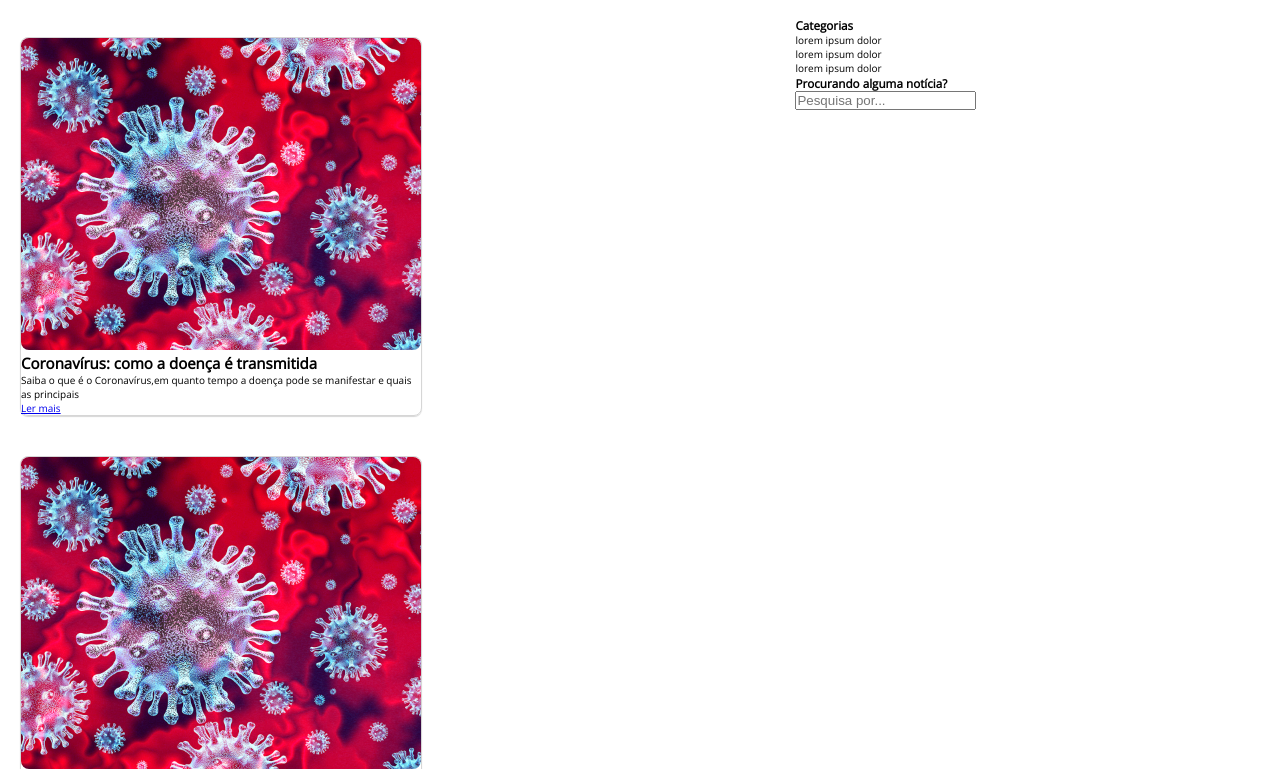
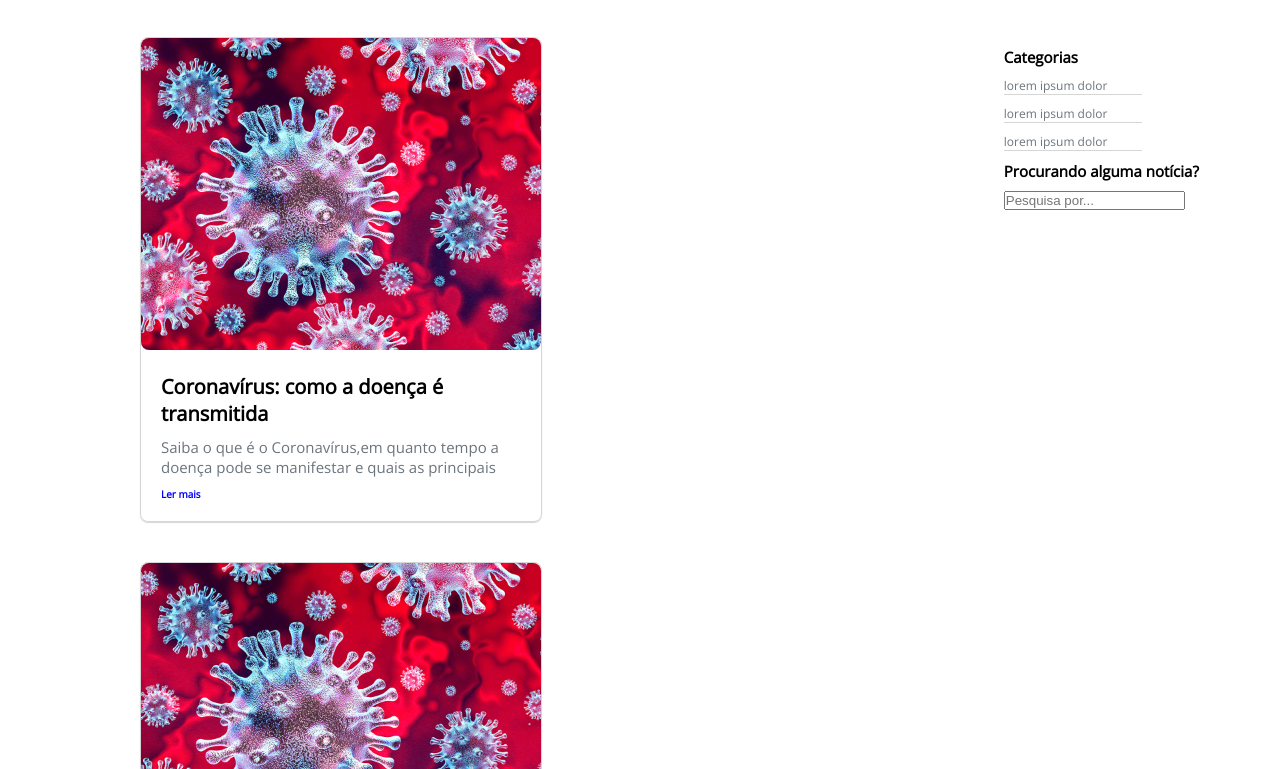
Before and after one commit to VictorAcarvalho/marlin-case-1, a plain HTML site: page index.html in a window 1280 px wide. Shown: the part 121-890 px from the top of the page. Drawn offline with nearby package versions, Linux system fonts and the light colour scheme.

Commit message:
feat: estiliza o projeto

```diff
--- a/index.html
+++ b/index.html
@@ -12,6 +12,7 @@
     <link rel="preconnect" href="https://fonts.gstatic.com" crossorigin>
     <link href="https://fonts.googleapis.com/css2?family=Open+Sans&display=swap" rel="stylesheet">
     <!---->
+    <!--Style-->
     <link rel="stylesheet" href="style.css">
 </head>
 
@@ -24,9 +25,12 @@
         <section id="news-section">
              <div class="card">
                  <img src="assets/coronavirus-covid-19-featured.jpg" alt="news-later img">
+                 <div class='card-text'>
+
                      <h2>Coronavírus: como a doença é transmitida</h2>
                      <p>Saiba o que é o Coronavírus,em quanto tempo a doença pode se manifestar e quais as principais</p>
                      <a href="index.html">Ler mais</a>
+                 </div>
                 </div>
              <div class="card">
                 <img src="assets/coronavirus-covid-19-featured.jpg" alt="news-later img">
@@ -56,12 +60,15 @@
                 </div>
             </div>
 
+
         </section>
         <section id="side-section">
             <h3>Categorias</h3>
+            <div>
                 <p>lorem ipsum dolor</p>
                 <p>lorem ipsum dolor</p>
                 <p>lorem ipsum dolor</p>
+            </div>
             <h3>Procurando alguma notícia?</h3>
                 <input type="text" placeholder="Pesquisa por...">
         </section>
--- a/style.css
+++ b/style.css
@@ -3,15 +3,22 @@
     padding:0;
     box-sizing: 0;
 }
-
+html{
+    height: 100%;
+}
 html,:root{
     font-size: 62.5%;
-    --gray: #d6d6d6;
+    --shadow-gray: #d6d6d6;
+    --letter-gray: #6c757d;
 
 }
 
 body{
     font-family:'Open Sans', sans-serif;
+    min-height  : 100%;
+    display: flex;
+    flex-direction: column;
+
 }
 
 header{
@@ -23,7 +30,6 @@ main{
     display: flex;
     flex-direction: row;
     justify-content: space-evenly;
-    padding-bottom: 20rem;
 }
 
 header h1{
@@ -32,33 +38,73 @@ header h1{
 header h2{
     font: bold;
     font-size: 2rem;
-    color: var(--gray);
+    color: var(--letter-gray);
 }
 
 #news-section{
     flex-wrap: wrap;
     display: flex;
     flex-direction: row;
-    width: 100vw;
-    height: 100vh;
-    margin: 0 2rem 2rem 0;
+    width: 160%;
+    height: 100%;
+    margin-left: 12rem;
+
+
 }
 
 #side-section{
-    width: 100vw;
-    width: 100vh;
-   position:left;
+    width: 50vw;
+    margin-top:3rem;
+    position: right
 
+}
+#side-section h3{
+    font-size: 1.5rem;
+    margin-bottom: 1rem;
+}
+
+#side-section div{
+    width: 50%;
+}
+
+#side-section p{
+    color: var(--letter-gray);
+    font-size: 1.2rem;
+    margin-bottom: 1rem;
+    border-bottom: 1px solid var(--shadow-gray);
 }
 
 .card{
     width: 40rem;
     margin: 2rem;
-    border: 1px solid var(--gray);
+    border: 1px solid var(--shadow-gray);
     border-radius: 0.8rem;
-    box-shadow: 0rem 0.1rem 0.1rem var(--gray);
+    box-shadow: 0rem 0.1rem 0.1rem var(--shadow-gray);
 }
+
 .card img{
     width: 40rem;
     border-radius:0.8rem ;
 }
+
+.card-text{
+    padding: 2rem;
+
+}
+.card-text h2{
+    font-size: 2rem;
+    margin-bottom: 1rem;
+}
+.card-text p{
+    font-size: 1.5rem;
+    color: var(--letter-gray);
+    margin-bottom: 1rem;
+}
+.card-text a{
+    font-weight: 600;
+    text-decoration: none;
+    color: blue;
+}
+.card-text a:hover{
+    cursor: pointer;
+}
```
Lines whose indentation alone changed are shown as unchanged.
